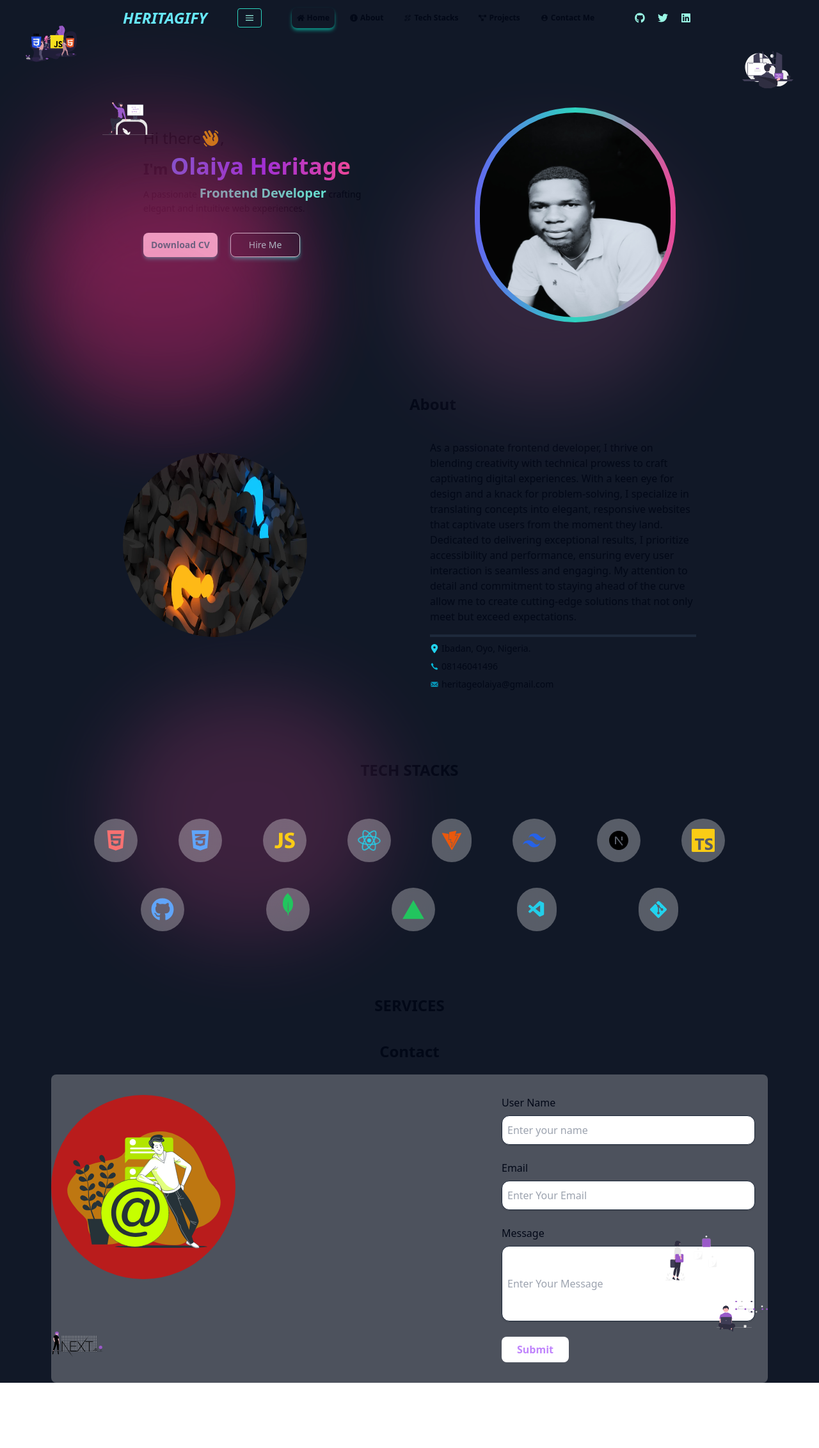
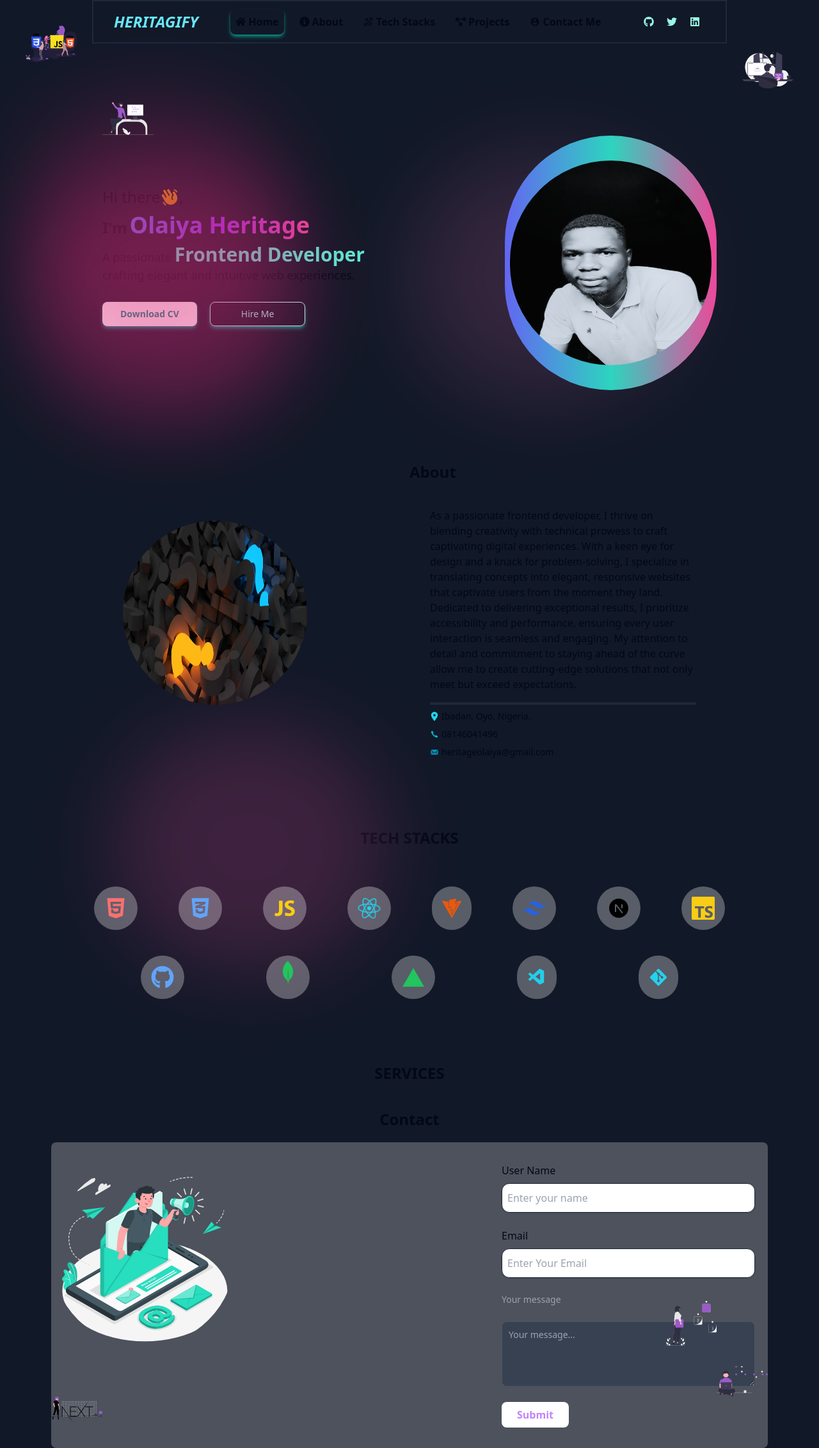
Before and after one commit to Heritagify/My-Portfolio, a Next.js app: page / in a window 1280 px wide. Shown: the whole page at 64% size. Before the commit the page ends 2162 px from the top, so only its background shows below. Built offline with nearby package versions, Linux system fonts and the light colour scheme.

Commit message:
progress

```diff
--- a/app/page.tsx
+++ b/app/page.tsx
@@ -40,9 +40,9 @@ export default function Page() {
       // <div className="relative z-10"> */}
         <Navbar />
         {/* ------------HERO SECTION_--------- */}
-        <div className="mx-56 mt-28">
+        <div className="mx-40 mt-36">
           <div className="flex justify-between">
-            <div className=" py-8 w-2/3">
+            <div className="py-20 w-2/3">
               <h1 className="text-2xl font-medium flex items-center">
                 Hi there <PiHandWavingFill className="text-yellow-600 text-3xl" />
                 ,
@@ -53,9 +53,9 @@ export default function Page() {
                   Olaiya Heritage
                 </span>
               </h1>
-              <h2 className="w-3/4 my-2 text-sm">
+              <h2 className="w-3/4 my-2 text-lg">
                 A passionate{" "}
-                <span className="text-xl font-semibold text-teal-300">
+                <span className="text-3xl font-semibold text-teal-300">
                   Frontend Developer
                 </span>{" "}
                 crafting elegant and intuitive web experiences.
@@ -66,10 +66,10 @@ export default function Page() {
                 how I can help bring your digital vision to reality.
               </p> */}
               <div className="flex gap-5 py-5">
-                <button className="cursor-pointer p-2 px-3 rounded-lg bg-white text-sm text-teal-600 font-semibold hover:text-emerald-200 shadow-md shadow-teal-600">
+                <button className="cursor-pointer p-2 px-7 rounded-lg bg-white text-sm text-teal-600 font-semibold hover:text-emerald-200 shadow-md shadow-teal-600">
                   Download CV
                 </button>
-                <button className="border border-teal-100 cursor-pointer p-2 px-7 text-sm text-teal-200 rounded-lg hover:text-emerald-200 shadow-md shadow-teal-600">
+                <button className="border border-teal-100 cursor-pointer p-2 px-12 text-sm text-teal-200 rounded-lg hover:text-emerald-200 shadow-md shadow-teal-600">
                   Hire Me
                 </button>
               </div>
--- a/components/Contact.tsx
+++ b/components/Contact.tsx
@@ -1,50 +1,52 @@
 import Image from "next/image";
-import ContactMe from ".././public/contact.svg"
+import ContactMe from ".././public/contact.svg";
 import "../app/globals.css";
 
-
-
-
 export default function Contact() {
-    return(
+  return (
     <div>
       <center className="text-2xl font-semibold py-5">Contact</center>
       <div className="rounded-lg flex backdrop-filter bg-white bg-opacity-25 mx-20 py-8">
+
           <Image
             src={ContactMe}
             alt="Contact me"
-                        className="rounded-full w-72 h-72 bg-red-700"
+            className="rounded-full w-72 h-72 object-cover"
           />
         <div className="flex flex-col items-center justify-center py-5 w-1/2"></div>
         <form className="w-1/2 space-y-6 mx-5">
           <div className="space-y-2">
             <label className="">User Name</label>
-                            <input className="bg-white rounded-xl w-full p-2 py-3 shadow appearance-none border text-gray-700 leading-tight focus:outline-none focus:shadow-outline"
+            <input
+              className="bg-white rounded-xl w-full p-2 py-3 shadow appearance-none border text-gray-700 leading-tight focus:outline-none focus:shadow-outline"
               placeholder="Enter your name"
               type="text"
             />
           </div>
           <div className="space-y-2">
             <label className="">Email</label>
-                            <input className="bg-white rounded-xl w-full p-2 py-3 shadow appearance-none border text-gray-700 leading-tight focus:outline-none focus:shadow-outline"
+            <input
+              className="bg-white rounded-xl w-full p-2 py-3 shadow appearance-none border text-gray-700 leading-tight focus:outline-none focus:shadow-outline"
               placeholder="Enter Your Email"
               type="text"
             />
           </div>
-                        <div className="space-y-2">
-                            <label className="">Message</label>
-                            <input className="bg-white rounded-xl w-full p-2 py-12 shadow appearance-none border text-gray-700 leading-tight focus:outline-none focus:shadow-outline"
-                                placeholder="Enter Your Message"
-                                type="text"
-                            />
-                        </div>
+          <label
+            // for="message"
+            className="block mb-2 text-sm font-medium text-gray-900 dark:text-gray-400"
+          >
+            Your message
+          </label>
+          <textarea
+            rows="4"
+            className="block p-2.5 w-full text-sm text-gray-900 bg-gray-50 rounded-lg border border-gray-300 focus:ring-blue-500 focus:border-blue-500 dark:bg-gray-700 dark:border-gray-600 dark:placeholder-gray-400 dark:text-white dark:focus:ring-blue-500 dark:focus:border-blue-500"
+            placeholder="Your message..."
+          ></textarea>
           <input
             className="p-2 px-6 rounded-lg font-bold cursor-pointer text-purple-400 bg-white hover:shadow-sm hover:shadow-white focus:outline-none focus:shadow-outline"
             type="submit"
           />
         </form>
-
-
       </div>
     </div>
   );
--- a/components/Navbar.tsx
+++ b/components/Navbar.tsx
@@ -15,12 +15,12 @@ import { LiaTimesSolid } from "react-icons/lia"; <LiaTimesSolid />
 export default function Navbar() {
   return (
     <div>
-      <header className="flex justify-between mx-44 p-4 items-center  container-fluid py-3">
+      <header className="border-2 flex justify-between mx-36 p-8 items-center  container-fluid py-3">
         <h1 className="italic text-cyan-300 font-semibold text-2xl">
           HERITAGIFY
         </h1>
 
-        <div className="block ">
+        <div className="block lg:hidden">
     <button className="flex items-center px-3 py-2 border rounded text-teal-200 border-teal-400 hover:text-white hover:border-white">
       <svg className="fill-current h-3 w-3" viewBox="0 0 20 20" xmlns="http://www.w3.org/2000/svg"><title>Menu</title><path d="M0 3h20v2H0V3zm0 6h20v2H0V9zm0 6h20v2H0v-2z"/></svg>
     </button>
@@ -28,7 +28,7 @@ export default function Navbar() {
 
 
 
-        <div className="hidden md:flex space-x-4 text-xs font-semibold">
+        <div className="hidden md:flex space-x-4 text-md font-semibold">
           <li className="flex items-center gap-1 cursor-pointer p-2 rounded-lg hover:text-emerald-200 shadow-md shadow-teal-600">
             <FaHome />
             Home
```
Also changed, not shown: public/contact.svg. Lines whose indentation alone changed are shown as unchanged.
